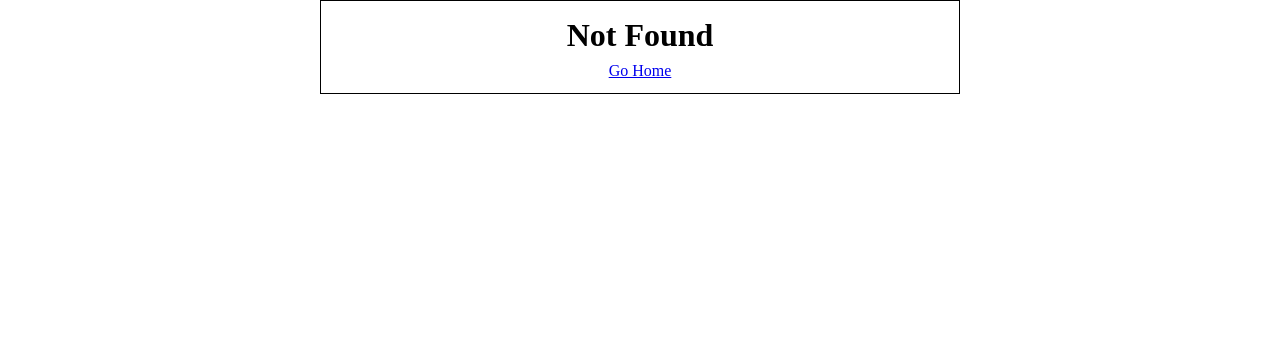
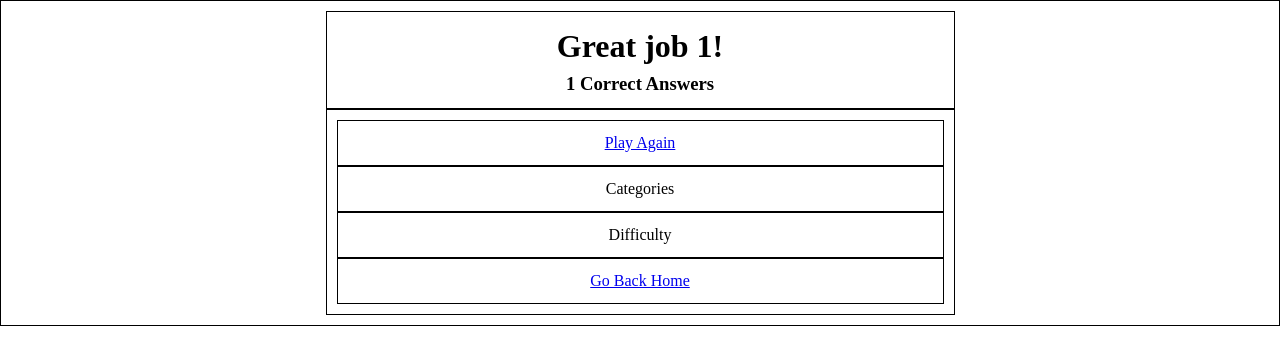
Before and after one commit to kennethd24/questionMaster, a React (Vite) app: page /Results/1/1 in a window 1280 px wide. Before the commit this address had no page. Shown: the top 364 px of the page. Built offline with nearby package versions, Linux system fonts and the light colour scheme.

Commit message:
Updated width css and add name

```diff
--- a/src/App.tsx
+++ b/src/App.tsx
@@ -11,8 +11,8 @@ export function App() {
     <Routes>
       <Route path="/" element={<Home />} />
       <Route path="/QuickPlay" element={<QuickPlay />} />
-      <Route path="/StartGame" element={<StartGame />} />
-      <Route path="/Results/:score" element={<Results />} />
+      <Route path="/StartGame/:name" element={<StartGame />} />
+      <Route path="/Results/:score/:name" element={<Results />} />
       <Route path="*" element={<NotFound />} />
     </Routes>
   );
--- a/src/index.css
+++ b/src/index.css
@@ -75,7 +75,6 @@ select {
 div {
     border:1px solid black;
     margin: auto;
-    width: 50%;
     padding: 10px;
     text-align: center;
 }
@@ -100,3 +99,12 @@ h6 {
   border: 1px solid black;
   padding: 10px;
 }
+input {
+  margin:auto;
+  width: auto;
+  display:inline-block;
+  width: 100px;
+}
+.container {
+  width: 50%;
+}
--- a/src/pages/Home.tsx
+++ b/src/pages/Home.tsx
@@ -3,10 +3,10 @@ import { Link } from 'react-router-dom';
 export default function Home() {
   return (
     <>
-      <div>
+      <div className="container">
         <h1>Question Master</h1>
       </div>
-      <div>
+      <div className="container">
         <div>Multiplayer</div>
         <div>Leadership</div>
         <div>Statistics</div>
--- a/src/pages/QuickPlay.tsx
+++ b/src/pages/QuickPlay.tsx
@@ -1,20 +1,36 @@
 import { Link } from 'react-router-dom';
+import { useState } from 'react';
 
 export default function QuickPlay() {
+  const [currentName, setCurrentName] = useState('');
+  let name = '';
+
+  if (!currentName) {
+    name = 'Guest';
+  } else {
+    name = currentName;
+  }
+
   return (
     <>
-      <div>
+      <div className="container">
         <h1>Quick Play</h1>
       </div>
-      <div>
+      <div className="container">
         <div>
           <Link to="/">Go Back Home</Link>
         </div>
-        <div>Enter Name</div>
+        <div>
+          <input
+            value={currentName}
+            onChange={(e) => setCurrentName(e.target.value)}
+            placeholder="Enter Name"
+          />
+        </div>
         <div>Categories</div>
         <div>Difficulty</div>
         <div>
-          <Link to="/StartGame">Start Game</Link>
+          <Link to={`/StartGame/${name}`}>Start Game</Link>
         </div>
       </div>
     </>
--- a/src/pages/Results.tsx
+++ b/src/pages/Results.tsx
@@ -1,17 +1,17 @@
 import { Link, useParams } from 'react-router-dom';
 
 export default function Results() {
-  const { score } = useParams();
+  const { score, name } = useParams();
 
   return (
     <>
-      <div>
-        <h1>Results</h1>
-        <h3>{score} Correct Answers!</h3>
+      <div className="container">
+        <h1>{`Great job ${name}!`}</h1>
+        <h3>{score} Correct Answers</h3>
       </div>
-      <div>
+      <div className="container">
         <div>
-          <Link to="/StartGame">Play Again</Link>
+          <Link to={`/StartGame/${name}`}>Play Again</Link>
         </div>
         <div>Categories</div>
         <div>Difficulty</div>
--- a/src/pages/StartGame.tsx
+++ b/src/pages/StartGame.tsx
@@ -1,4 +1,4 @@
-import { Link, useNavigate } from 'react-router-dom';
+import { Link, useNavigate, useParams } from 'react-router-dom';
 import { useState } from 'react';
 
 export default function StartGame() {
@@ -8,7 +8,8 @@ export default function StartGame() {
       id: '622a1c377cc59eab6f950701',
       correctAnswer: 'Sandra Bullock',
       incorrectAnswers: ['Charlize Theron', 'Emma Thompson', 'Maggie Smith'],
-      question: 'Which actress has featured in films including Crash and Speed?',
+      question:
+        'Which actress has featured in films including Crash and Speed?',
       tags: ['film_and_tv'],
       type: 'Multiple Choice',
       difficulty: 'hard',
@@ -139,6 +140,7 @@ export default function StartGame() {
     },
   ];
 
+  const { name } = useParams();
   const [questionIndex, setQuestionIndex] = useState(0);
   const [rightAnswers, setRightAnswers] = useState(0);
   const { question, correctAnswer, incorrectAnswers } =
@@ -160,24 +162,26 @@ export default function StartGame() {
     setQuestionIndex(questionIndex + 1);
 
     if (questionIndex === sampleQuestion.length - 1) {
-      navigate(`/Results/${rightAnswers}`);
+      navigate(`/Results/${rightAnswers}/${name}`);
     }
   }
 
   return (
     <>
-      <div>
+      <div className="container">
+        <div>
+          <Link to="/">Home</Link>
+        </div>
         <div className="banner">
-          <h6>
-            <Link to="/">Home</Link>
-          </h6>
           <h6>
             {questionIndex + 1}/{sampleQuestion.length}
           </h6>
           <h6>Countdown Timer</h6>
           <h6>Score: {rightAnswers}</h6>
         </div>
-        <h3>{question}</h3>
+        <div>
+          <h3>{question}</h3>
+        </div>
       </div>
       {randomOrder.map((answer) => (
         <button type="submit" key={answer} onClick={() => verifyAnswer(answer)}>
```
